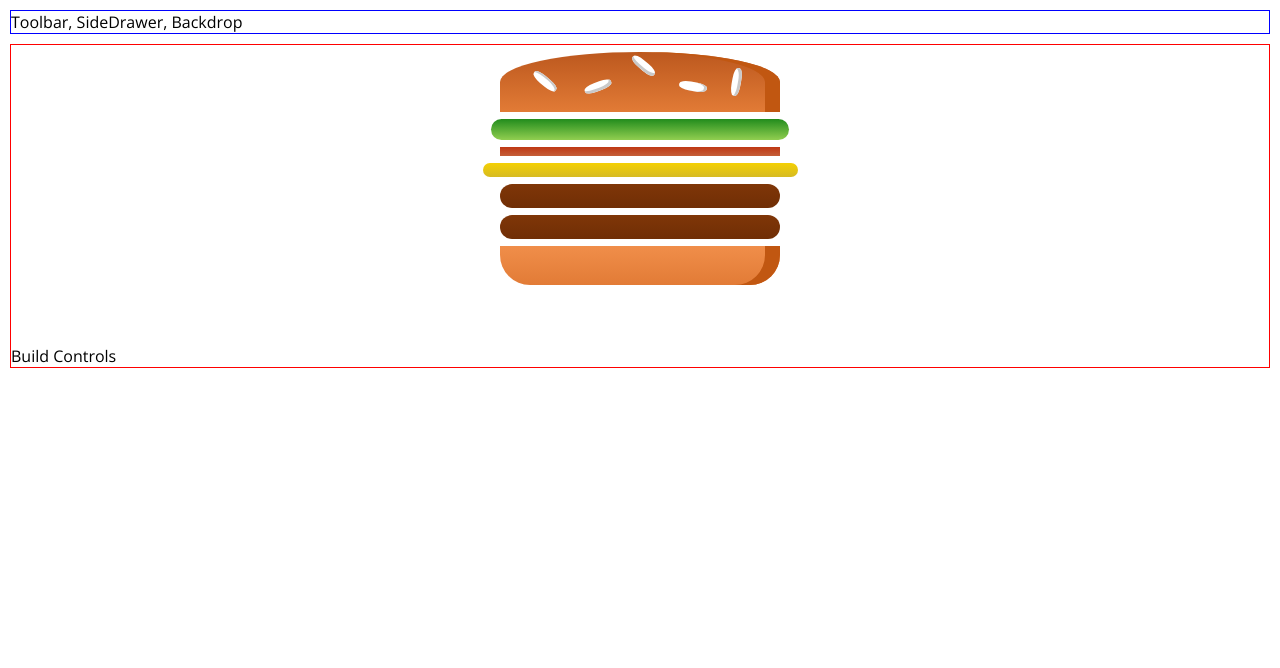
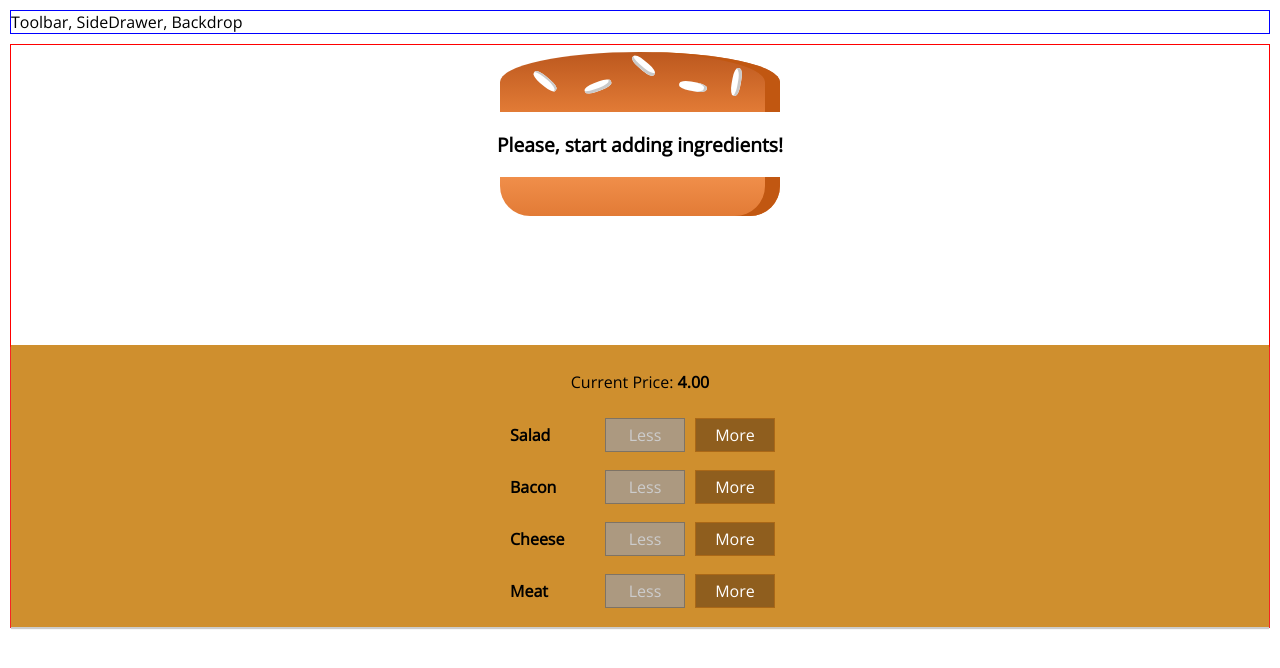
Before and after one commit to silvestrevivo/react-burgerbuilder, a React app: page / in a window 1280 px wide. Built offline with nearby package versions, Linux system fonts and the light colour scheme.

Commit message:
adding ingredients and price

```diff
--- /dev/null
+++ b/assets/sass/_buildcontrols.scss
@@ -0,0 +1,68 @@
+.BuildControls {
+    width: 100%;
+    background-color: #CF8F2E;
+    display: flex;
+    flex-flow: column;
+    align-items: center;
+    box-shadow: 0 2px 1px #ccc;
+    margin: auto;
+    padding: 10px 0;
+}
+
+.BuildControl {
+    display: flex;
+    justify-content: space-between;
+    align-items: center;
+    margin: 5px 0;
+
+    button {
+        display: block;
+        font: inherit;
+        padding: 5px;
+        margin: 0 5px;
+        width: 80px;
+        border: 1px solid #AA6817;
+        cursor: pointer;
+        outline: none;
+    }
+}
+
+
+.BuildControl button:disabled {
+    background-color: #AC9980;
+    border: 1px solid #7E7365;
+    color: #ccc;
+    cursor: default;
+}
+
+.BuildControl button:hover:disabled {
+    background-color: #AC9980;
+    color: #ccc;
+    cursor: not-allowed;
+}
+
+.Label {
+    padding: 10px;
+    font-weight: bold;
+    width: 80px;
+}
+
+.BuildControl .Less {
+    background-color: #D39952;
+    color: white;
+}
+
+.BuildControl .More {
+    background-color: #8F5E1E;
+    color: white;
+}
+
+.BuildControl .Less:hover, .BuildControl .Less:active {
+    background-color: #DAA972;
+    color: white;
+}
+
+.BuildControl .More:hover,.BuildControl .More:active {
+    background-color: #99703F;
+    color: white;
+}
--- a/assets/sass/style.scss
+++ b/assets/sass/style.scss
@@ -16,3 +16,4 @@ body {
 
 @import 'burgeringredient';
 @import 'burger';
+@import 'buildcontrols';
--- /dev/null
+++ b/components/burger/buildcontrols/buildcontrol/buildcontrol.js
@@ -0,0 +1,16 @@
+import React from 'react';
+
+const BuildControl = (props) => (
+    <div className="BuildControl">
+        <div className="Label">{props.label}</div>
+        <button
+            className="Less"
+            onClick={props.removed}
+            disabled={props.disabled}>Less</button>
+        <button
+            className="More"
+            onClick={props.added}>More</button>
+    </div>
+);
+
+export default BuildControl;
--- /dev/null
+++ b/components/burger/buildcontrols/buildcontrols.js
@@ -0,0 +1,25 @@
+import React from 'react';
+import BuildControl from './buildcontrol/buildcontrol';
+
+const controls = [
+    { label: 'Salad', type: 'salad' },
+    { label: 'Bacon', type: 'bacon' },
+    { label: 'Cheese', type: 'cheese' },
+    { label: 'Meat', type: 'meat' },
+];
+
+const BuildControls = (props) => (
+    <div className="BuildControls">
+        <p>Current Price: <strong>{props.price.toFixed(2)}</strong> </p>
+        {controls.map(ctrl => (
+            <BuildControl
+                key={ctrl.label}
+                label={ctrl.label}
+                added={() => props.ingredientAdded(ctrl.type)}
+                removed={() => props.ingredientRemoved(ctrl.type)}
+                disabled={props.disabled[ctrl.type]} />
+        ))}
+    </div>
+);
+
+export default BuildControls;
--- a/containers/burgerBuilder/burgerbuilder.js
+++ b/containers/burgerBuilder/burgerbuilder.js
@@ -2,22 +2,74 @@ import React, { Component } from 'react';
 import Aux from '../../hoc/aux';
 
 import Burger from '../../components/burger/burger';
+import BuildControls from '../../components/burger/buildcontrols/buildcontrols';
 
+const INGREDIENT_PRICES = {
+    salad: 0.5,
+    cheese: 0.4,
+    meat: 1.3,
+    bacon: 0.5
+};
 
 class BurgerBuilder extends Component {
     state = {
         ingredients: {
-            salad: 1,
-            bacon: 1,
-            cheese: 1,
-            meat: 2
+            salad: 0,
+            bacon: 0,
+            cheese: 0,
+            meat: 0
+        },
+        totalPrice: 4
+    }
+
+    addIngredientHandler = (type) => {
+        const oldCount = this.state.ingredients[type];
+        const updatedCount = oldCount + 1;
+        const updatedIngredients = { ...this.state.ingredients };
+        updatedIngredients[type] = updatedCount;
+        const priceAddition = INGREDIENT_PRICES[type];
+        const oldPrice = this.state.totalPrice;
+        const newPrice = oldPrice + priceAddition;
+        this.setState({
+            totalPrice: newPrice,
+            ingredients: updatedIngredients
+        });
+
+    }
+
+    removeIngredientHandler = (type) => {
+        const oldCount = this.state.ingredients[type];
+        if (oldCount <= 0) {
+            return;
         }
+        const updatedCount = oldCount - 1;
+        const updatedIngredients = { ...this.state.ingredients };
+        updatedIngredients[type] = updatedCount;
+        const priceDeduction = INGREDIENT_PRICES[type];
+        const oldPrice = this.state.totalPrice;
+        const newPrice = oldPrice - priceDeduction;
+        this.setState({
+            totalPrice: newPrice,
+            ingredients: updatedIngredients
+        });
     }
+
+
     render() {
+        const disableInfo = {
+            ...this.state.ingredients
+        };
+        for (let key in disableInfo) {
+            disableInfo[key] = disableInfo[key] <= 0;
+        }
         return (
             <Aux>
                 <Burger ingredients={this.state.ingredients} />
-                <div>Build Controls</div>
+                <BuildControls
+                    ingredientAdded={this.addIngredientHandler}
+                    ingredientRemoved={this.removeIngredientHandler}
+                    disabled={disableInfo}
+                    price={this.state.totalPrice} />
             </Aux>
         );
     }
--- a/package.json
+++ b/package.json
@@ -30,6 +30,7 @@
   },
   "devDependencies": {
     "babel-plugin-transform-class-properties": "^6.24.1",
+    "babel-plugin-transform-object-rest-spread": "^6.26.0",
     "babel-preset-env": "^1.6.1",
     "babel-preset-react": "^6.24.1"
   }
```
Also changed, not shown: .babelrc, 1 other file.
